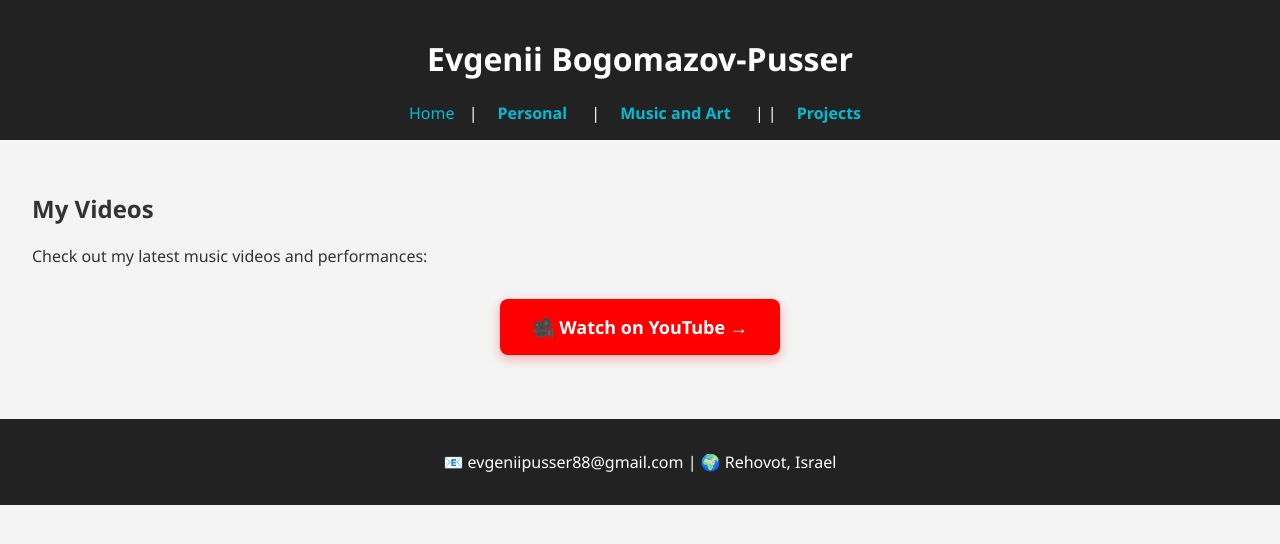
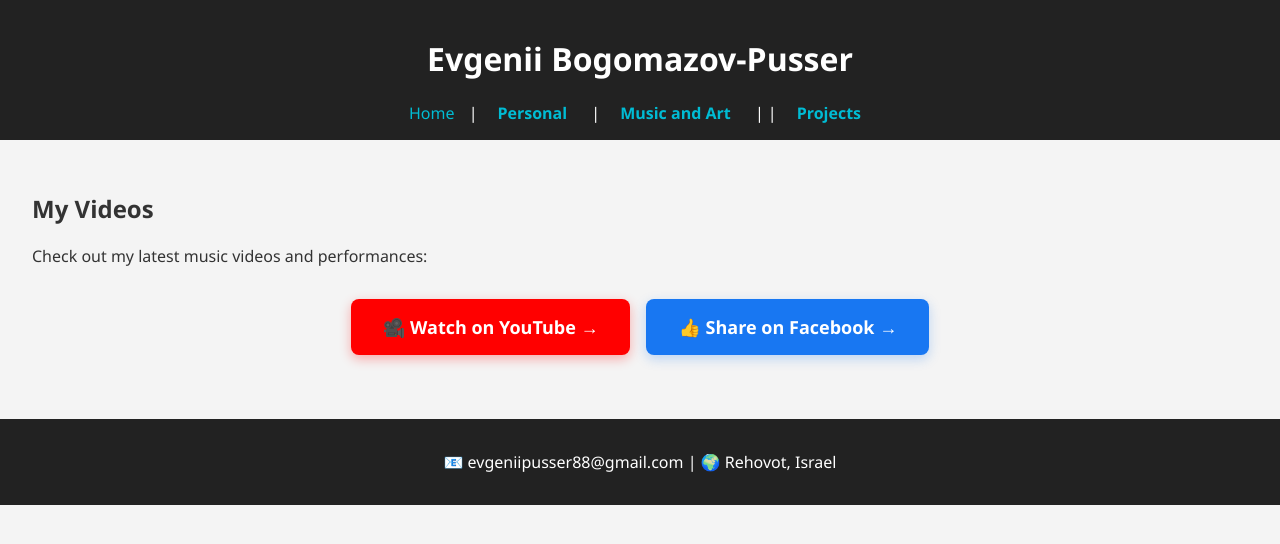
Before and after one commit to EvgeniyPusser/pusser-portfolio, a React (Create React App) app: page /videos in a window 1280 px wide. Shown: the top 544 px of the page. Built offline with nearby package versions, Linux system fonts and the light colour scheme.

Commit message:
клипп Джидая добавил

```diff
--- a/src/pages/Videos.js
+++ b/src/pages/Videos.js
@@ -8,7 +8,11 @@ export default function Videos() {
 
         <div style={{
           textAlign: "center",
-          margin: "2rem 0"
+          margin: "2rem 0",
+          display: "flex",
+          gap: "1rem",
+          justifyContent: "center",
+          flexWrap: "wrap"
         }}>
           <a
             href="https://www.youtube.com/@evgeniypusser4562/videos"
@@ -28,6 +32,25 @@ export default function Videos() {
           >
             🎥 Watch on YouTube →
           </a>
+
+          <a
+            href="https://www.facebook.com/share/p/1A372WBq2k/?mibextid=oFDknk"
+            target="_blank"
+            rel="noopener noreferrer"
+            style={{
+              display: "inline-block",
+              padding: "1rem 2rem",
+              background: "#1877f2",
+              color: "white",
+              textDecoration: "none",
+              borderRadius: "8px",
+              fontSize: "18px",
+              fontWeight: "bold",
+              boxShadow: "0 4px 12px rgba(24,119,242,0.25)"
+            }}
+          >
+            👍 Share on Facebook →
+          </a>
         </div>
       </section>
     </main>
```
